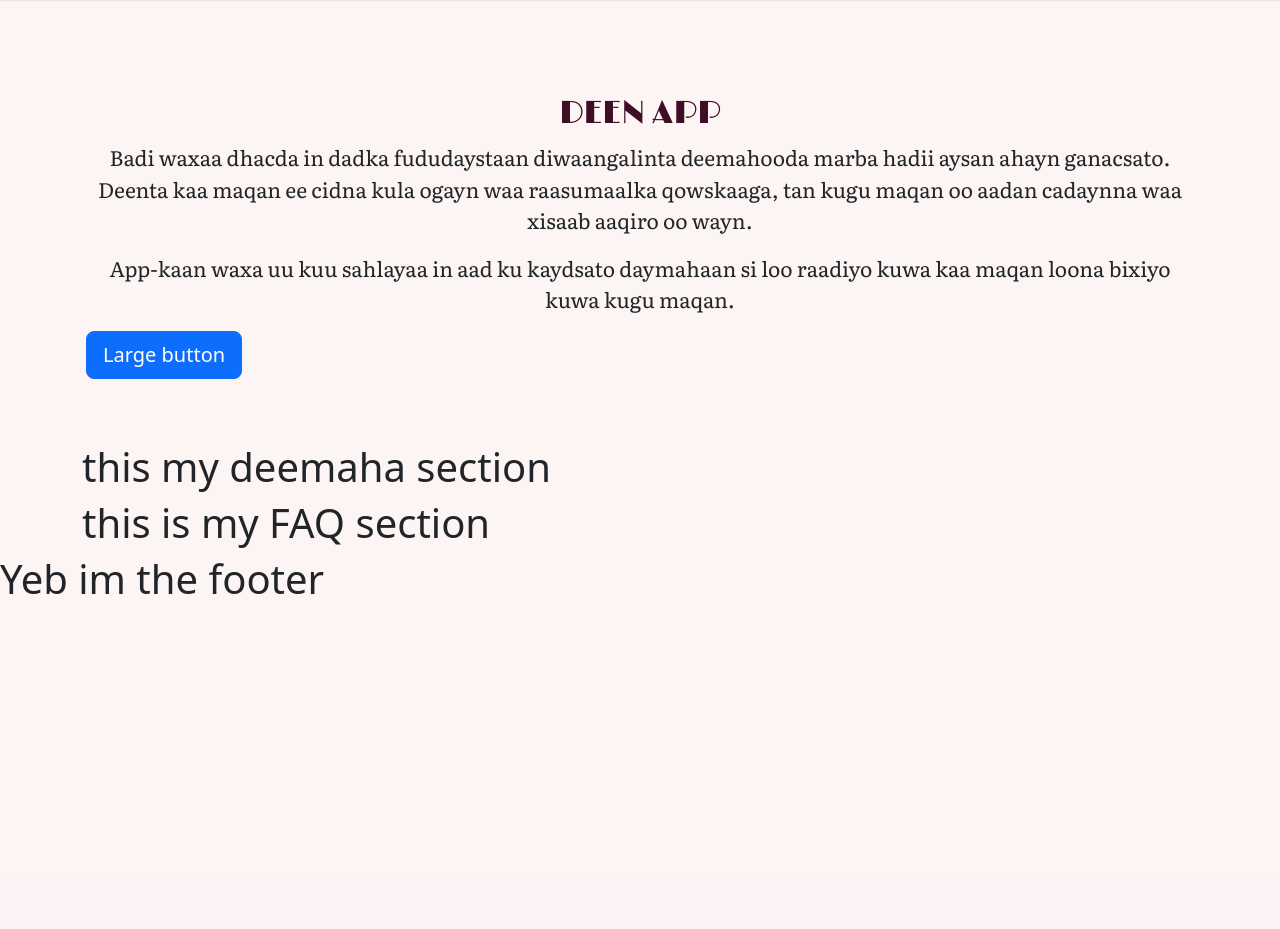
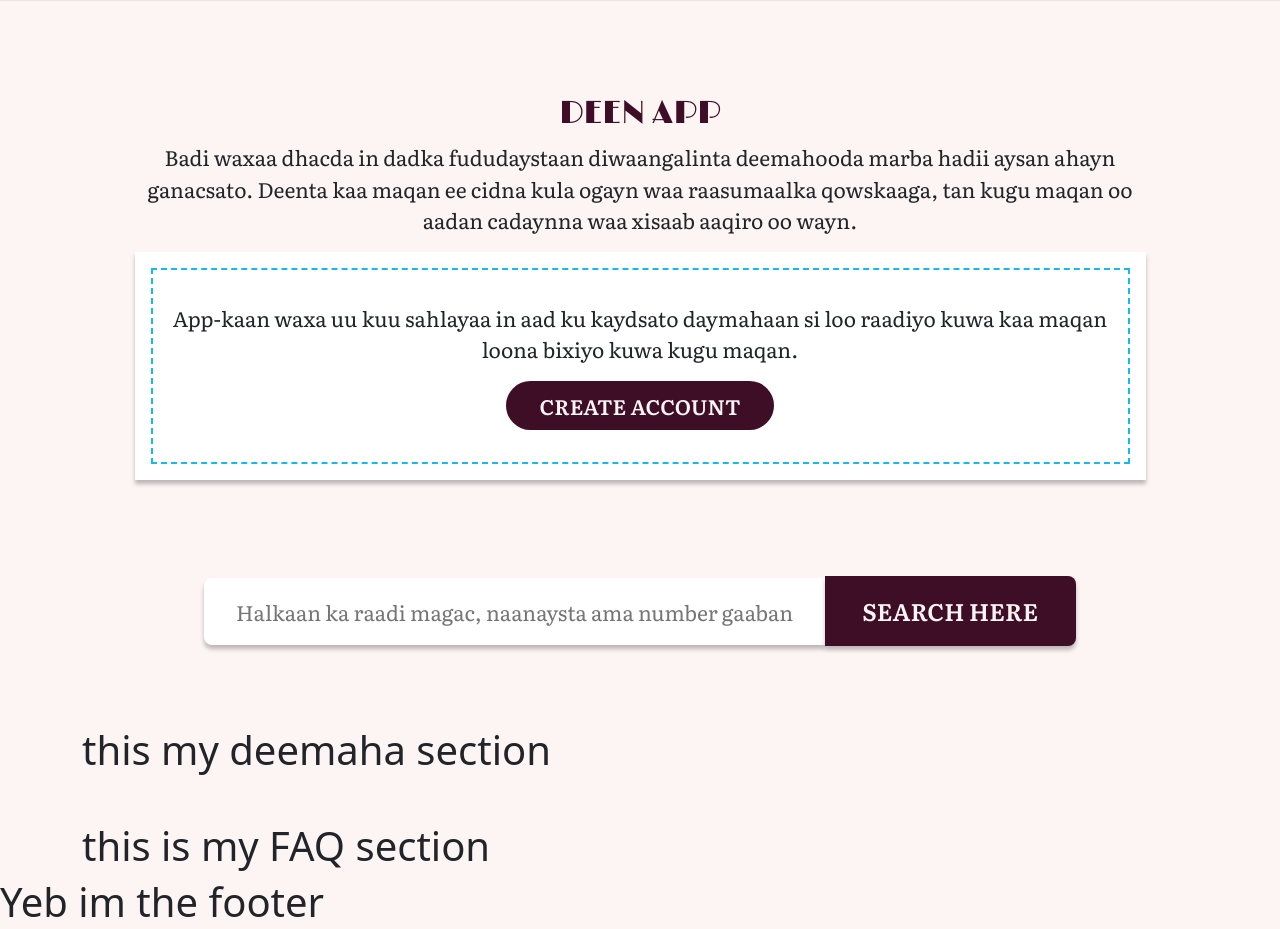
Before and after one commit to awaleH12/deenApp, a Flask app: page / in a window 1280 px wide. Shown: the part 97-1026 px from the top of the page. Before the commit the page ends 691 px from the top, so only its background shows below. Run offline with Flask 3, Linux system fonts and the light colour scheme; some libraries are stand-ins or nearby versions.

Commit message:
search area and button added and styles for big screen

```diff
--- a/apps/static/css/styles.css
+++ b/apps/static/css/styles.css
@@ -7,11 +7,15 @@
 :root{
   --body-bg-color: #FDF4F4;
   --primary-color: #3E0E27;
-
+  --bg-white:#fff;
+  --placeholder-text:#ffffff;
+  --body-text-primary:#31282D;
   --secondary-color: #3B657D;
   --tertiary-color: #37E7FF;
+  --hero-border-color:#15B9ED;
   --ancent-color: #FDF4F4;
   --font-size: 16px;
+  --box-shadow: 0 4px 4px hls(0,0,0, 25%);
 }
 body{
   background-color: var(--ancent-color);
@@ -36,7 +40,7 @@ body{
   margin-bottom: 3rem;
 }
 .section {
-  margin-top: 11rem;
+  margin-top: 5rem;
   margin-bottom: 3rem;
 }
 .hero{
@@ -45,6 +49,9 @@ body{
   align-items: center;
   flex-flow: column;
   padding: 1rem 1rem;
+  max-width: 1043px;
+  width: 100%;
+
 
 }
 .hero h1{
@@ -62,6 +69,94 @@ body{
   font-size: 21px;
   text-align: center;
 }
+.sub_hero{
+  display: flex;
+  justify-content: center;
+  align-items: center;
+  padding: 1rem;
+  background-color: var(--bg-white);
+  box-shadow: 0 4px 4px hsla(0, 0%, 0%, 0.252);
+
+}
+.inner_sub_hero{
+  display: flex;
+  justify-content: center;
+  align-items: center;
+  flex-flow: column;
+
+  padding: 2rem 1rem;
+  border: 2px dashed var(--hero-border-color);
+
+}
+
+.create_acc_btn{
+  background-color: var(--primary-color);
+  color: var(--body-bg-color);
+  font-family: "Literata", serif;
+  font-size: 21px;
+  font-weight: 600; /* Bold */
+  font-style: normal;
+  padding: 8px 32px;
+  border-radius: 42px;
+
+}
+.create_acc_btn:hover{
+  background-color: var(--secondary-color);
+  color: var(--body-bg-color);
+
+}
+/* search area */
+.search_main_cont{
+  max-width: 920px;
+
+
+
+}
+.form_input{
+  display: flex;
+  justify-content: space-between;
+  align-items: center;
+  flex-flow: row;
+  width: 100%;
+
+
+}
+
+.search_btn{
+  background-color: var(--primary-color);
+  color: var(--body-bg-color);
+  font-family: "Literata", serif;
+  font-size: 24px;
+  font-weight: 600; /* semiBold */
+  font-style: normal;
+  /* padding: 1rem 32px; */
+  border-radius: 0 8px 8px 0;
+  flex: 1; /* 2 parts for the search input */
+  padding: 1rem 2rem; /* Optional padding for better appearance */
+
+  box-shadow: 0 4px 4px hsla(0, 0%, 0%, 0.252);
+
+}
+.search_btn:hover{
+  background-color: var(--secondary-color);
+  color: var(--body-bg-color);
+}
+.search_input{
+  background-color: var(--bg-white);
+
+  color: var(--body-text-primary);
+  font-family: "Literata", serif;
+  font-size: 21px;
+  font-weight: 400; /* regular */
+  font-style: normal;
+
+  border-radius: 8px 0 0 8px;
+  border: none;
+  flex: 3; /* 1 part for the button */
+  padding: 18px 2rem; /* Optional padding for better appearance */
+  box-shadow: 0 4px 4px hsla(0, 0%, 0%, 0.252);
+}
+
 @media screen and (max-width:1118px) {
 
 }
--- a/apps/static/js/index.js
+++ b/apps/static/js/index.js
@@ -25,3 +25,5 @@ const showMenu = (toggleId, navId) => {
 };
 
 showMenu('nav-toggle', 'nav-menu');
+
+document.getElementById('search_field').removeAttribute('autofocus');
--- a/apps/templates/home/index.html
+++ b/apps/templates/home/index.html
@@ -1,6 +1,7 @@
 {% extends "layouts/base.html" %}
 
 {% block content %}
+<!-- Hero cont -->
 <section class="section1">
   <div class="hero container" id="hero">
     <h1> DEEN APP</h1>
@@ -13,12 +14,25 @@
         <p>
           App-kaan waxa uu kuu sahlayaa in aad ku kaydsato daymahaan si loo raadiyo kuwa kaa maqan loona bixiyo kuwa kugu maqan.
         </p>
-        <button type="button" class="btn btn-primary btn-lg">Large button</button>
+        <button type="button" class="btn  create_acc_btn">CREATE ACCOUNT</button>
       </div>
     </div>
   </div>
 </section>
-<section>
+<!-- search btn cont -->
+ <section class="section">
+    <div class=" search_main_cont container">
+      <div class="search_cont container">
+        <form action="#" class="form_input">
+          <input class="search_input" type="text" placeholder="Halkaan ka raadi magac, naanaysta ama number gaaban" aria-label="search here"  id="search_field">
+          <input class="btn search_btn" type="submit" value="SEARCH HERE" id="search_btn">
+        </form>
+
+
+      </div>
+    </div>
+ </section>
+<section class="section">
   <div class="deemaha container">
     <h1>this my deemaha section</h1>
   </div>
```
Also changed, not shown: apps/app.py (line endings or trailing spaces).
